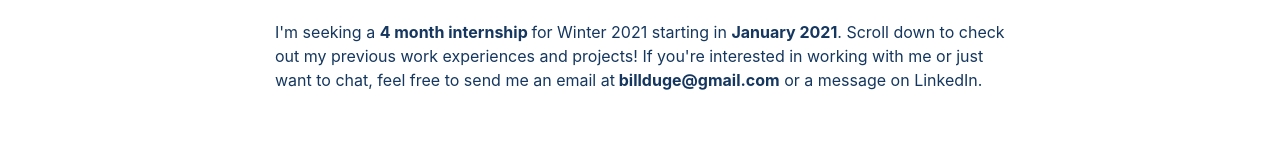
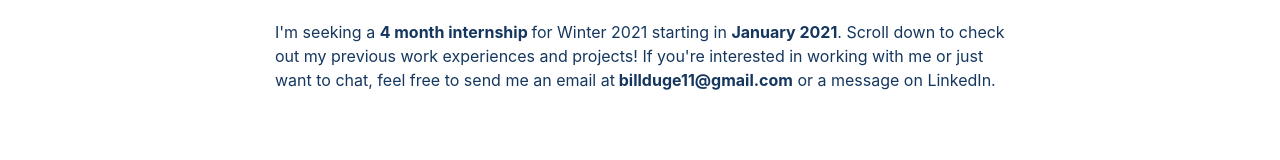
Before and after one commit to bduge/bduge.github.io, a React (Create React App) app: page / in a window 1280 px wide. Shown: the part 722-882 px from the top of the page. Built offline with nearby package versions, Linux system fonts and the light colour scheme; some icons are missing.

Commit message:
Fixed email!

```diff
--- a/src/Header.jsx
+++ b/src/Header.jsx
@@ -58,7 +58,7 @@ class Header extends Component {
 								Scroll down to check out my previous work experiences and
 								projects! If you're interested in working with me or just want
 								to chat, feel free to send me an email at
-								<strong> billduge@gmail.com</strong> or a message on LinkedIn.
+								<strong> billduge11@gmail.com</strong> or a message on LinkedIn.
 							</p>
 						</div>
 					</div>
```
